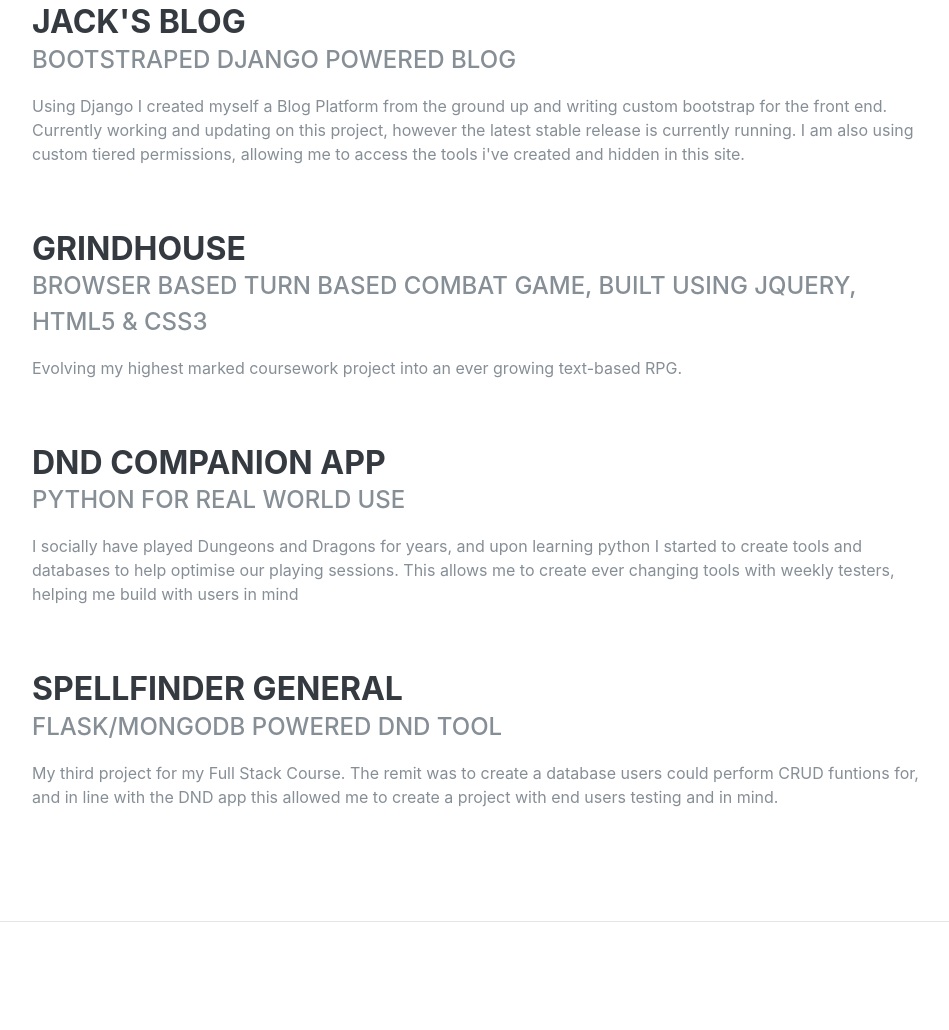
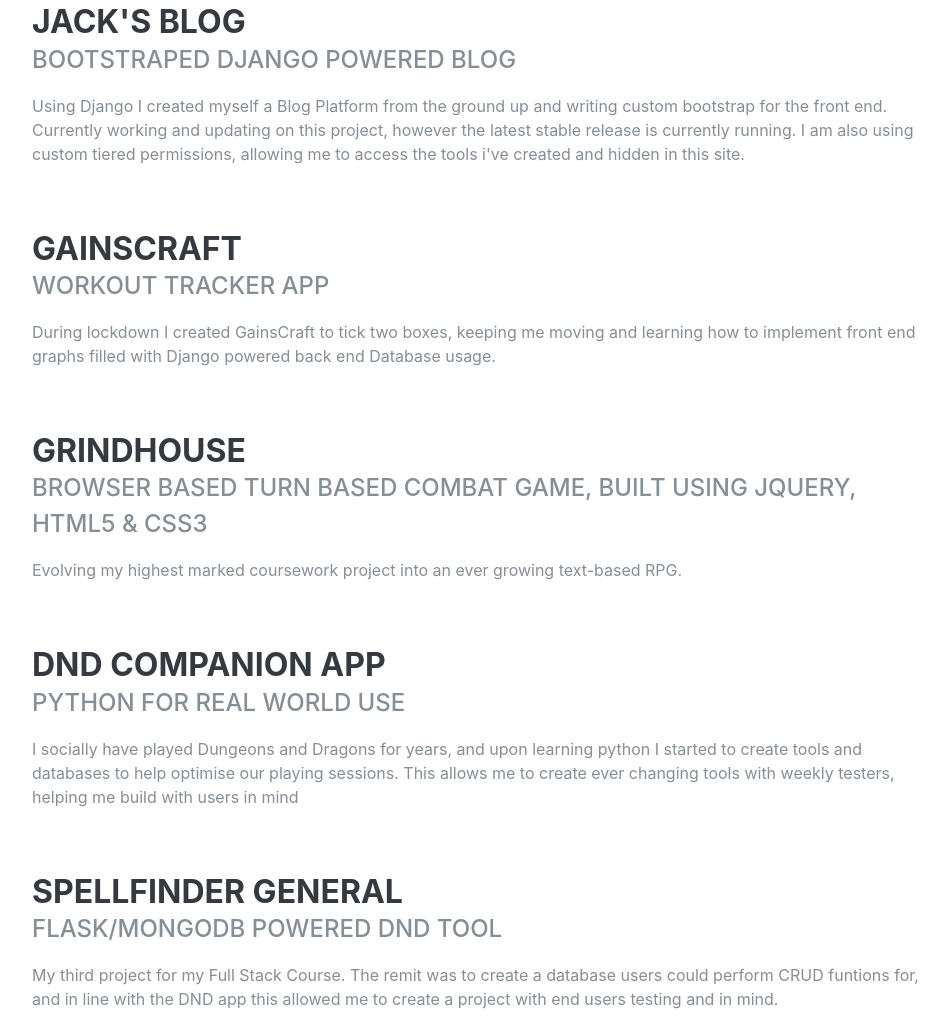
Before and after one commit to JackSnowdon/GoDaddy, a website: page index.html in a window 1280 px wide. Shown: the part 961-1991 px from the top of the page, without its empty margins (288-1237 px from the left). Drawn offline with nearby package versions, Linux system fonts and the light colour scheme; a web font is replaced by a local one.

Commit message:
updated projects

```diff
--- a/index.html
+++ b/index.html
@@ -106,6 +106,17 @@
                         <div class="subheading mb-3">Bootstraped Django powered Blog</div>
                         <p>Using Django I created myself a Blog Platform from the ground up and writing custom bootstrap for the front end. Currently working and updating on this project, however the latest stable release is currently running. I am also
                             using custom tiered permissions, allowing me to access the tools i've created and hidden in this site.
+                        </p>
+                    </div>
+                </div>
+
+                <div class="resume-item d-flex flex-column flex-md-row justify-content-between mb-5">
+                    <div class="resume-content">
+                        <a href="https://gainscraft.herokuapp.com/" target="_blank" class="project-link">
+                            <h3 class="mb-0 project-link" project-link>GainsCraft</h3>
+                        </a>
+                        <div class="subheading mb-3">Workout tracker app</div>
+                        <p>During lockdown I created GainsCraft to tick two boxes, keeping me moving and learning how to implement front end graphs filled with Django powered back end Database usage.
                         </p>
                     </div>
                 </div>
```
